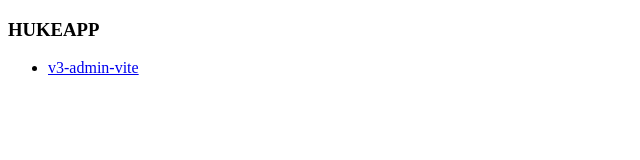
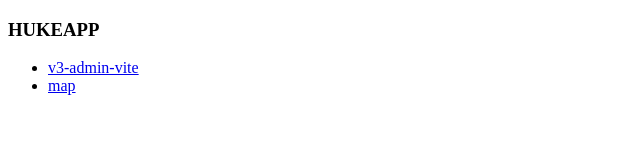
Before and after one commit to hukeapp/hukeapp.github.io, a plain HTML site: page index.html in a window 1280 px wide. Shown: the full height of the page, 0-640 px from the left. Drawn offline with Linux system fonts and the light colour scheme.

Commit message:
Update index.html

```diff
--- a/index.html
+++ b/index.html
@@ -9,6 +9,7 @@
 <h3>HUKEAPP</h3>
 <ul>
 <li><a href="/v3-admin-vite/" target="_blank">v3-admin-vite</a></li>
+<li><a href="/map/" target="_blank">map</a></li>
 </ul>
 </body>
 </html>
```
